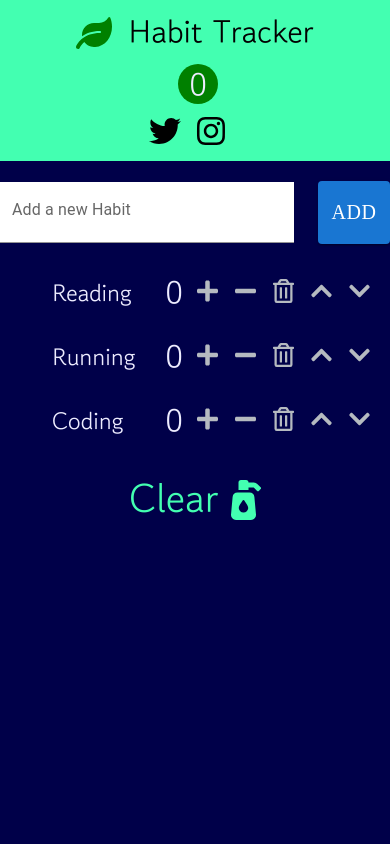
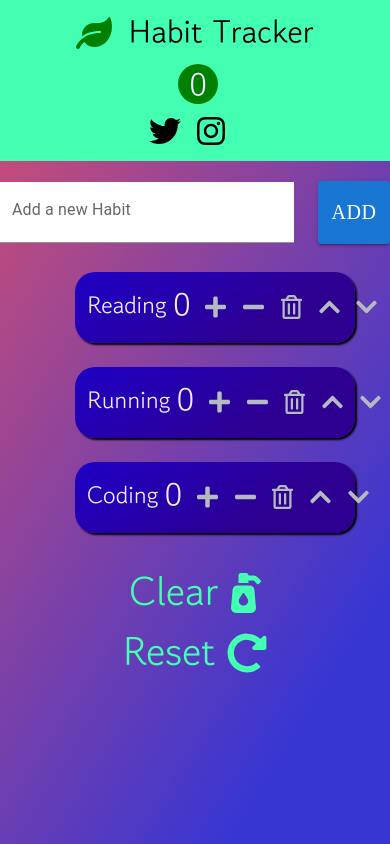
Before and after one commit to SeyoungCho/Habit-Tracker, a React (Create React App) app: page / in a window 390 px wide. Built offline with nearby package versions, Linux system fonts and the light colour scheme; a web font is replaced by a local one.

Commit message:
디자인작업, reset버튼 기능 추가

```diff
--- a/src/App.css
+++ b/src/App.css
@@ -7,8 +7,12 @@
   --habit-button-color:#b5bac0;
 }
 body{
+  height:100vh;
   margin:0;
-  background-color: rgb(0, 0, 73);
+  background: rgb(56,54,210);
+  background: linear-gradient(302deg, rgba(56,54,210,1) 18%, rgba(212,58,90,0.8911939775910365) 100%);
+  background-repeat: no-repeat;
+  background-size: cover;
 }
 a{
   text-decoration: none;
@@ -38,16 +42,34 @@ textarea
   display:flex;
   align-items: center;
   justify-content: space-between;
+  border-radius: 20px;
   font-size: 1.5rem;
   padding:0.5em;
-  width:100%;
-
+  margin-bottom: 0.5em;
+  margin-top: 0.5em;
+  width: 80%;
+  background: rgb(31,0,196);
+  background: linear-gradient(144deg, rgba(31,0,196,1) 1%, rgba(45,0,145,1) 70%);
+  box-shadow: 2px 2px 2px rgb(0, 0, 0);
+  transition:all 0.9s, color 0.3;
+  cursor: pointer;
+}
+.habit:hover{
+  box-shadow: 0 80px 0 0 rgba(0, 0, 0, 0.25) inset, 0 -80px 0 0 rgb(255, 0, 242) inset;
+  color:var(--sub-color);
+}
+.habit-list ul{
+  width:80%;
+  display:flex;
+  flex-direction: column;
+  align-items: center;
 }
 .habit-buttons{
   display:flex;
   align-items: center;
 }
 .habit-name{
+  margin-bottom: 7px;
   width:400px;
 }
 .habit-count{
@@ -59,9 +81,8 @@ textarea
   line-height: 2.5rem;
   margin-left: 0.2em;
   margin-right: 0.2em;
-  background-color: var(--main-color);
+  margin-bottom: 7px;
   color: var(--font-color);
-  border-radius: 50%;
 }
 .habit-button{
   font-size: 1.5rem;
@@ -80,7 +101,8 @@ textarea
   font-size: 1.5rem;
 }
 
-.clear-button{
+.clear-button,
+.reset-button{
   font-size: 2.5rem;
   margin: 0 0.1em;
   background-color: transparent;
@@ -166,9 +188,13 @@ textarea
 .habit-list{
   display:flex;
   flex-direction: column;
+  justify-content: center;
+  width:100%;
+  align-items: center;
   font-family: var(--font-family);
   color:var(--font-color);
 }
+
 
 @media screen and (max-width:768px){
   .navbar{
@@ -183,4 +209,11 @@ textarea
     margin-top:2px;
     margin-bottom:1px;
   }
+
+  .habit{
+    width:80%;
+  }
+  .habit-list ul{
+    width:100%;
+  }
 }
--- a/src/Components/form.jsx
+++ b/src/Components/form.jsx
@@ -1,9 +1,9 @@
-import React, { Component } from 'react';
+import React, { PureComponent } from 'react';
 import TextField from '@mui/material/TextField';
 import { Button } from '@mui/material';
 
 
-class InputForm extends Component {
+class InputForm extends PureComponent {
   state = {
     input:"",
   };
--- a/src/Components/habit.jsx
+++ b/src/Components/habit.jsx
@@ -18,7 +18,8 @@ class Habit extends Component {
   };
   handleOrder = (direction)=>{
     this.props.onOrder(this.props.habit, direction);
-  }
+  };
+
   render() {
     const {name, count} = this.props.habit;
     return (
@@ -27,7 +28,7 @@ class Habit extends Component {
         <span className="habit-count">{count}</span>
         <div className="habit-buttons">
           <button className="habit-button habit-increase" onClick={this.handleIncrement}>
-            <i class="fas fa-plus"></i>
+            <i className="fas fa-plus"></i>
           </button>
           <button className="habit-button habit-decrease" onClick={this.handleDecrement}>
             <i className="fas fa-minus"></i>
@@ -36,10 +37,10 @@ class Habit extends Component {
             <i className="far fa-trash-alt"></i>
           </button>
           <button className="habit-button habit-up" onClick={()=>{const dir = 'up'; this.handleOrder(dir);}}>
-            <i class="fas fa-chevron-up"></i>
+            <i className="fas fa-chevron-up"></i>
           </button>
           <button className="habit-button habit-down" onClick={()=>{const dir = 'down'; this.handleOrder(dir)}}>
-            <i class="fas fa-chevron-down"></i>
+            <i className="fas fa-chevron-down"></i>
           </button>
         </div>
       </li>
--- a/src/Components/habits.jsx
+++ b/src/Components/habits.jsx
@@ -20,6 +20,9 @@ class Habits extends Component {
   };
   handleOrder = (habit, direction)=>{
     this.props.onOrder(habit, direction);
+  };
+  handleReset = ()=>{
+    this.props.onReset();
   }
 
   render() {
@@ -30,15 +33,20 @@ class Habits extends Component {
           this.props.habit.map(habit =>
             <Habit key={habit.id} habit={habit} onIncrement={this.handleIncrement}
             onDecrement={this.handleDecrement} onDelete={this.handleDelete}
-            onOrder={this.handleOrder}/>
+            onOrder={this.handleOrder}
+            />
           )
         }
       </ul>
-      {this.props.count > 0 ? <button className="clear-button" onClick={()=>{
-        this.handleClear();
-      }}>Clear&nbsp;
-        <i class="fas fa-pump-soap"></i>
-      </button> : null}
+      {this.props.count > 0 ?
+      <React.Fragment>
+        <button className="clear-button" onClick={this.handleClear}>Clear&nbsp;
+          <i className="fas fa-pump-soap"></i>
+        </button>
+        <button className="reset-button" onClick={this.handleReset}>Reset&nbsp;
+          <i className="fas fa-redo-alt"></i>
+        </button>
+      </React.Fragment> : null}
 
     </section>);
   }
--- a/src/app.jsx
+++ b/src/app.jsx
@@ -79,7 +79,14 @@ class App extends Component {
 
     arr.sort((x,y)=>x.id-y.id);
     this.setState({habits:arr});
-    console.log(this.state.habits);
+  };
+  handleReset = ()=>{
+
+    const arr = this.state.habits.map((habit)=>{
+      habit.count = 0;
+      return habit;
+    });
+    this.setState({habits:arr});
   };
   render() {
     return (
@@ -89,7 +96,8 @@ class App extends Component {
         <Habits key={this.state.habits.id} habit={this.state.habits} onIncrement={this.handleIncrement}
             onDecrement={this.handleDecrement} onDelete={this.handleDelete}
             onClear={this.handleClear} count={this.state.habits.length}
-            onOrder={this.handleOrder}/>
+            onOrder={this.handleOrder}
+            onReset={this.handleReset}/>
       </div>
     );
   }
```
Also changed, not shown: src/images/trianglify-lowres.png (added).
